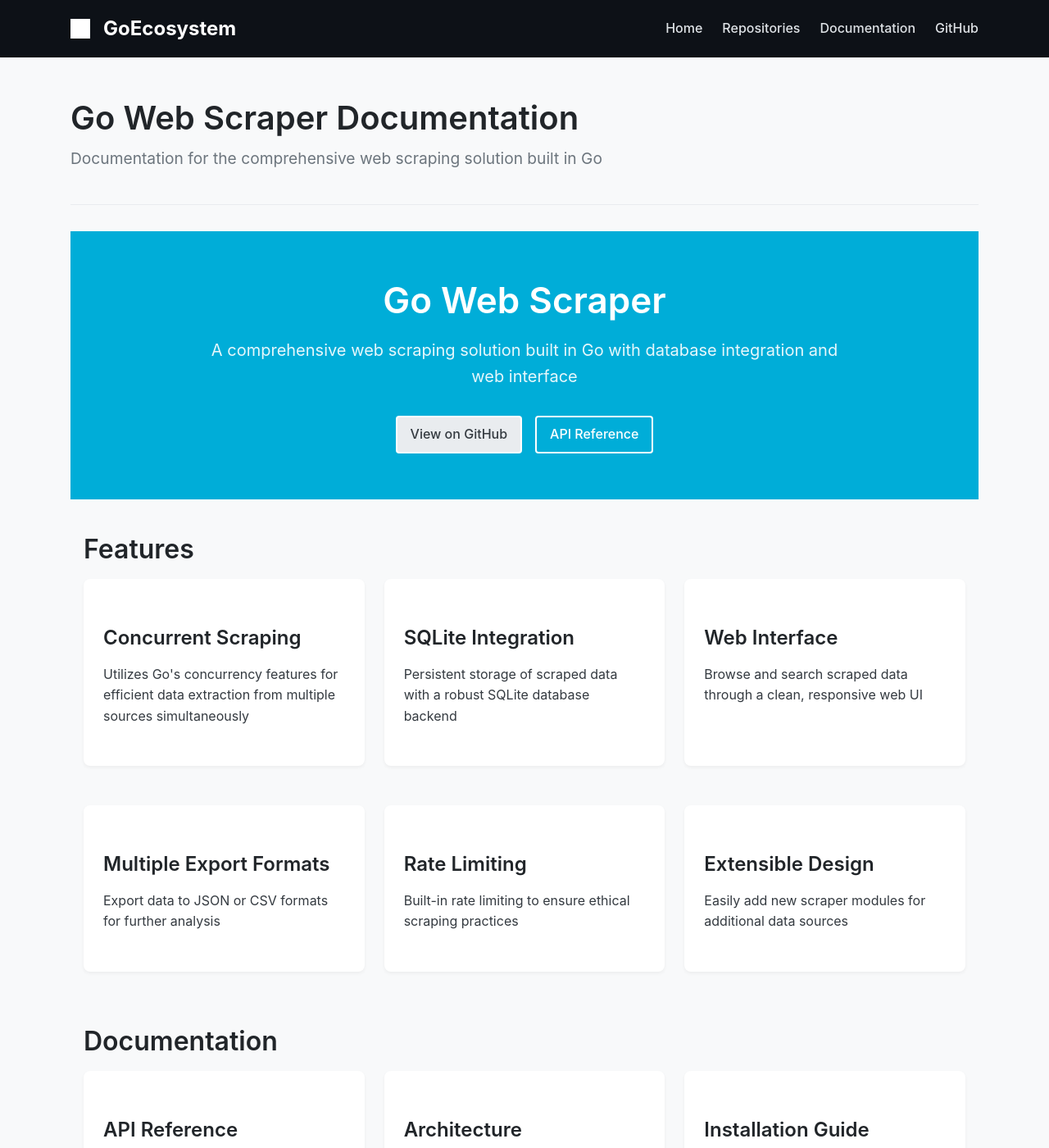
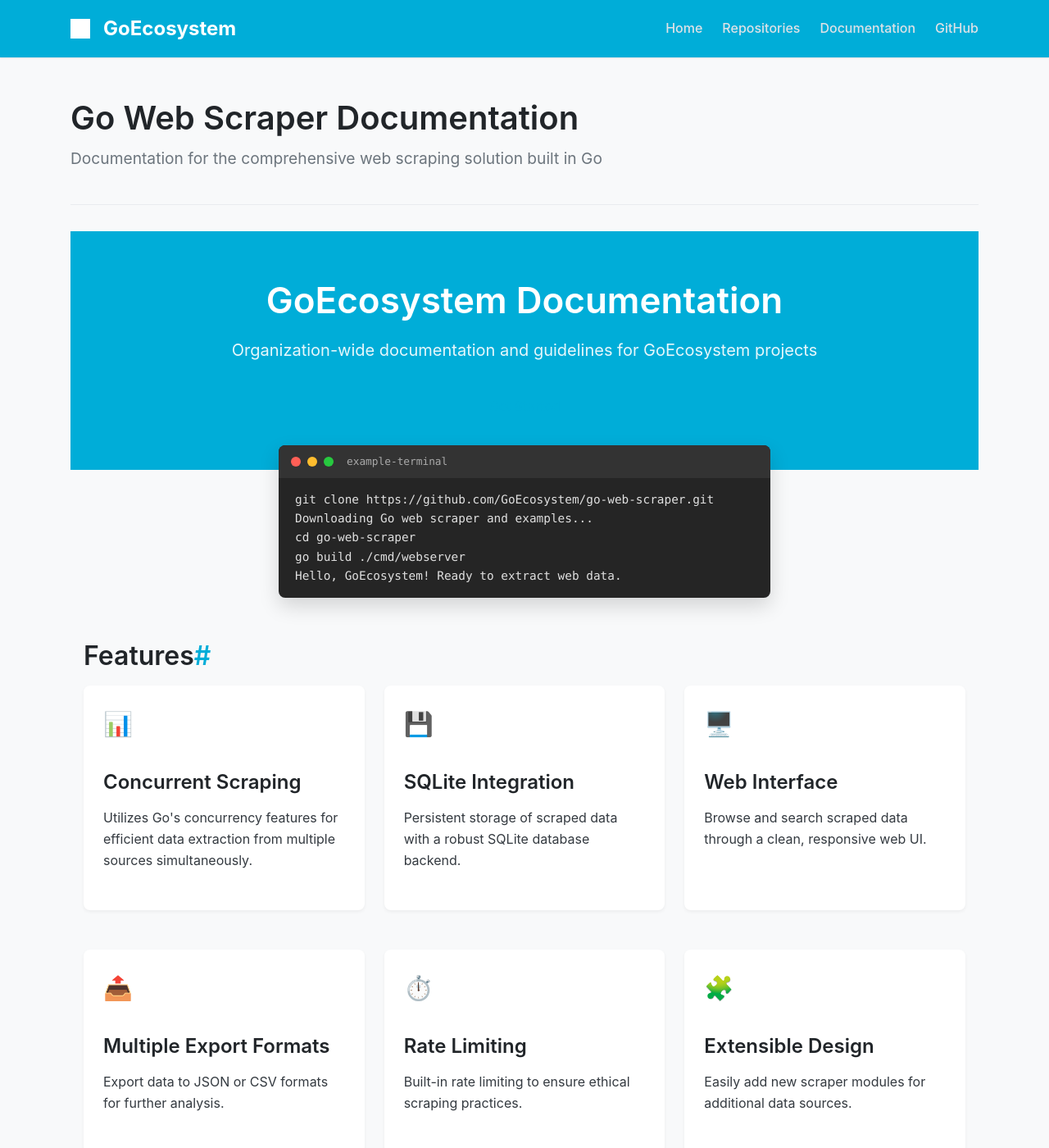
Before and after one commit to GoEcosystem/go-web-scraper, a Jekyll site: the page built from docs/index.md, in a window 1280 px wide and 1400 px high. Shown: the whole window at 82% size. Built offline with Jekyll 4.4.1, drawn with Linux system fonts in a browser that asks for light colours; some of the changed text lies outside the part shown.

Commit message:
Update site styling to exactly match Go Docs site with turquoise header, terminal component, and consistent card styling

```diff
--- a/docs/assets/css/style.css
+++ b/docs/assets/css/style.css
@@ -169,7 +169,7 @@
 
 /* Header */
 .site-header {
-  background-color: var(--dark-color);
+  background-color: var(--primary-color);
   padding: 1rem 0;
   position: sticky;
   top: 0;
@@ -461,6 +461,77 @@
   overflow: hidden;
 }
 
+/* Example Terminal */
+.example-terminal {
+  max-width: 600px;
+  margin: -70px auto 50px;
+  border-radius: 8px;
+  overflow: hidden;
+  box-shadow: 0 10px 25px rgba(0, 0, 0, 0.15);
+  background-color: #252525;
+  position: relative;
+  z-index: 10;
+}
+
+.terminal-header {
+  background-color: #333;
+  padding: 10px 15px;
+  display: flex;
+  align-items: center;
+}
+
+.terminal-button {
+  width: 12px;
+  height: 12px;
+  border-radius: 50%;
+  margin-right: 8px;
+  display: inline-block;
+}
+
+.terminal-button.red {
+  background-color: #FF5F56;
+}
+
+.terminal-button.yellow {
+  background-color: #FFBD2E;
+}
+
+.terminal-button.green {
+  background-color: #27C93F;
+}
+
+.terminal-title {
+  color: #AAA;
+  font-size: 0.8rem;
+  margin-left: 8px;
+  font-family: var(--font-family-mono);
+}
+
+.terminal-content {
+  padding: 15px 20px;
+  font-family: var(--font-family-mono);
+  font-size: 0.9rem;
+  line-height: 1.6;
+  color: #E0E0E0;
+}
+
+.card-icon {
+  font-size: 1.8rem;
+  margin-bottom: 1rem;
+}
+
+.card-link {
+  display: inline-block;
+  margin-top: 0.75rem;
+  color: var(--primary-color);
+  text-decoration: none;
+  font-weight: 500;
+}
+
+.card-link:hover {
+  text-decoration: underline;
+}
+
 /* Responsive design */
 @media (max-width: 768px) {
   .site-header .container {
--- a/docs/index.md
+++ b/docs/index.md
@@ -7,101 +7,106 @@
 
 <div class="hero">
   <div class="container">
-    <h1>Go Web Scraper</h1>
-    <p>A comprehensive web scraping solution built in Go with database integration and web interface</p>
-    <div class="hero-buttons">
-      <a href="https://github.com/GoEcosystem/go-web-scraper" class="btn btn-secondary">View on GitHub</a>
-      <a href="{{ '/api/' | relative_url }}" class="btn btn-primary">API Reference</a>
-    </div>
+    <h1>GoEcosystem Documentation</h1>
+    <p>Organization-wide documentation and guidelines for GoEcosystem projects</p>
+    <a href="#quick-start" class="btn">Get Started</a>
+  </div>
+</div>
+
+<div class="example-terminal">
+  <div class="terminal-header">
+    <span class="terminal-button red"></span>
+    <span class="terminal-button yellow"></span>
+    <span class="terminal-button green"></span>
+    <span class="terminal-title">example-terminal</span>
+  </div>
+  <div class="terminal-content">
+    <div class="command">git clone https://github.com/GoEcosystem/go-web-scraper.git</div>
+    <div class="output">Downloading Go web scraper and examples...</div>
+    <div class="command">cd go-web-scraper</div>
+    <div class="command">go build ./cmd/webserver</div>
+    <div class="output">Hello, GoEcosystem! Ready to extract web data.</div>
   </div>
 </div>
 
 <div class="container">
-  <h2 class="section-title">Features</h2>
+  <h2 class="section-title" id="features">Features</h2>
   <div class="card-grid">
     <div class="card">
+      <div class="card-icon">📊</div>
       <h3>Concurrent Scraping</h3>
-      <p>Utilizes Go's concurrency features for efficient data extraction from multiple sources simultaneously</p>
+      <p>Utilizes Go's concurrency features for efficient data extraction from multiple sources simultaneously.</p>
     </div>
+
     <div class="card">
+      <div class="card-icon">💾</div>
       <h3>SQLite Integration</h3>
-      <p>Persistent storage of scraped data with a robust SQLite database backend</p>
+      <p>Persistent storage of scraped data with a robust SQLite database backend.</p>
     </div>
+
     <div class="card">
+      <div class="card-icon">🖥️</div>
       <h3>Web Interface</h3>
-      <p>Browse and search scraped data through a clean, responsive web UI</p>
+      <p>Browse and search scraped data through a clean, responsive web UI.</p>
     </div>
+
     <div class="card">
+      <div class="card-icon">📤</div>
       <h3>Multiple Export Formats</h3>
-      <p>Export data to JSON or CSV formats for further analysis</p>
+      <p>Export data to JSON or CSV formats for further analysis.</p>
     </div>
+
     <div class="card">
+      <div class="card-icon">⏱️</div>
       <h3>Rate Limiting</h3>
-      <p>Built-in rate limiting to ensure ethical scraping practices</p>
+      <p>Built-in rate limiting to ensure ethical scraping practices.</p>
     </div>
+
     <div class="card">
+      <div class="card-icon">🧩</div>
       <h3>Extensible Design</h3>
-      <p>Easily add new scraper modules for additional data sources</p>
+      <p>Easily add new scraper modules for additional data sources.</p>
     </div>
   </div>
 
-  <h2 class="section-title">Documentation</h2>
+  <h2 class="section-title" id="documentation">Documentation</h2>
   <div class="card-grid">
     <div class="card">
+      <div class="card-icon">📘</div>
       <h3>API Reference</h3>
-      <p>Comprehensive API documentation for interfacing with the Web Scraper</p>
-      <a href="{{ '/api/' | relative_url }}" class="btn btn-primary">View API Docs →</a>
+      <p>Comprehensive API documentation for interfacing with the Web Scraper.</p>
+      <a href="{{ '/api/' | relative_url }}" class="card-link">View API Docs →</a>
     </div>
+
     <div class="card">
+      <div class="card-icon">🏗️</div>
       <h3>Architecture</h3>
-      <p>Understand the internal structure and design of the application</p>
-      <a href="{{ '/architecture/' | relative_url }}" class="btn btn-primary">View Architecture →</a>
+      <p>Understand the internal structure and design of the application.</p>
+      <a href="{{ '/architecture/' | relative_url }}" class="card-link">View Architecture →</a>
     </div>
+
     <div class="card">
+      <div class="card-icon">📝</div>
       <h3>Installation Guide</h3>
-      <p>Instructions for setting up and running the web scraper</p>
-      <a href="{{ '/installation/' | relative_url }}" class="btn btn-primary">View Guide →</a>
+      <p>Instructions for setting up and running the web scraper.</p>
+      <a href="{{ '/guide/' | relative_url }}" class="card-link">View Guide →</a>
     </div>
+
     <div class="card">
+      <div class="card-icon">🧪</div>
       <h3>Usage Examples</h3>
-      <p>Examples showing how to use the scraper for different scenarios</p>
-      <a href="{{ '/examples/' | relative_url }}" class="btn btn-primary">View Examples →</a>
+      <p>Examples showing how to use the scraper for different scenarios.</p>
+      <a href="{{ '/examples/' | relative_url }}" class="card-link">View Examples →</a>
     </div>
   </div>
 
-  <h2 class="section-title">Quick Start</h2>
+  <h2 class="section-title" id="quick-start">Quick Start</h2>
   <div class="terminal">
     <div class="command">git clone https://github.com/GoEcosystem/go-web-scraper.git</div>
     <div class="command">cd go-web-scraper</div>
     <div class="command">go build -o scraper ./cmd/scraper</div>
     <div class="command">./scraper -source hackernews -output data/articles.json</div>
     <div class="command">go run ./cmd/webserver -port 8080</div>
-    <div>Server running at http://127.0.0.1:8080/</div>
-  </div>
-
-  <h2 class="section-title">GoEcosystem Projects</h2>
-  <p>This project is part of the <a href="https://goecosystem.github.io">GoEcosystem</a> - a collection of high-quality Go applications, libraries, and tools.</p>
-
-  <div class="card-grid">
-    <div class="card">
-      <h3>Go Docs</h3>
-      <p>Organization-wide documentation and guidelines for GoEcosystem projects</p>
-      <a href="https://goecosystem.github.io/go-docs" class="btn btn-primary">View Documentation</a>
-    </div>
-    <div class="card">
-      <h3>Go Cheatsheets</h3>
-      <p>Quick reference guides for Go programming language syntax and patterns</p>
-      <a href="https://goecosystem.github.io/go-cheatsheets" class="btn btn-primary">View Cheatsheets</a>
-    </div>
-    <div class="card">
-      <h3>Task API</h3>
-      <p>RESTful task management API built in Go</p>
-      <a href="https://github.com/GoEcosystem/task-api" class="btn btn-primary">View Repository</a>
-    </div>
-    <div class="card">
-      <h3>Go Utils</h3>
-      <p>Collection of shared utilities for HTTP requests, logging, and configuration</p>
-      <a href="https://github.com/GoEcosystem/go-utils" class="btn btn-primary">View Repository</a>
-    </div>
+    <div class="output">Server running at http://127.0.0.1:8080/</div>
   </div>
 </div>
```
